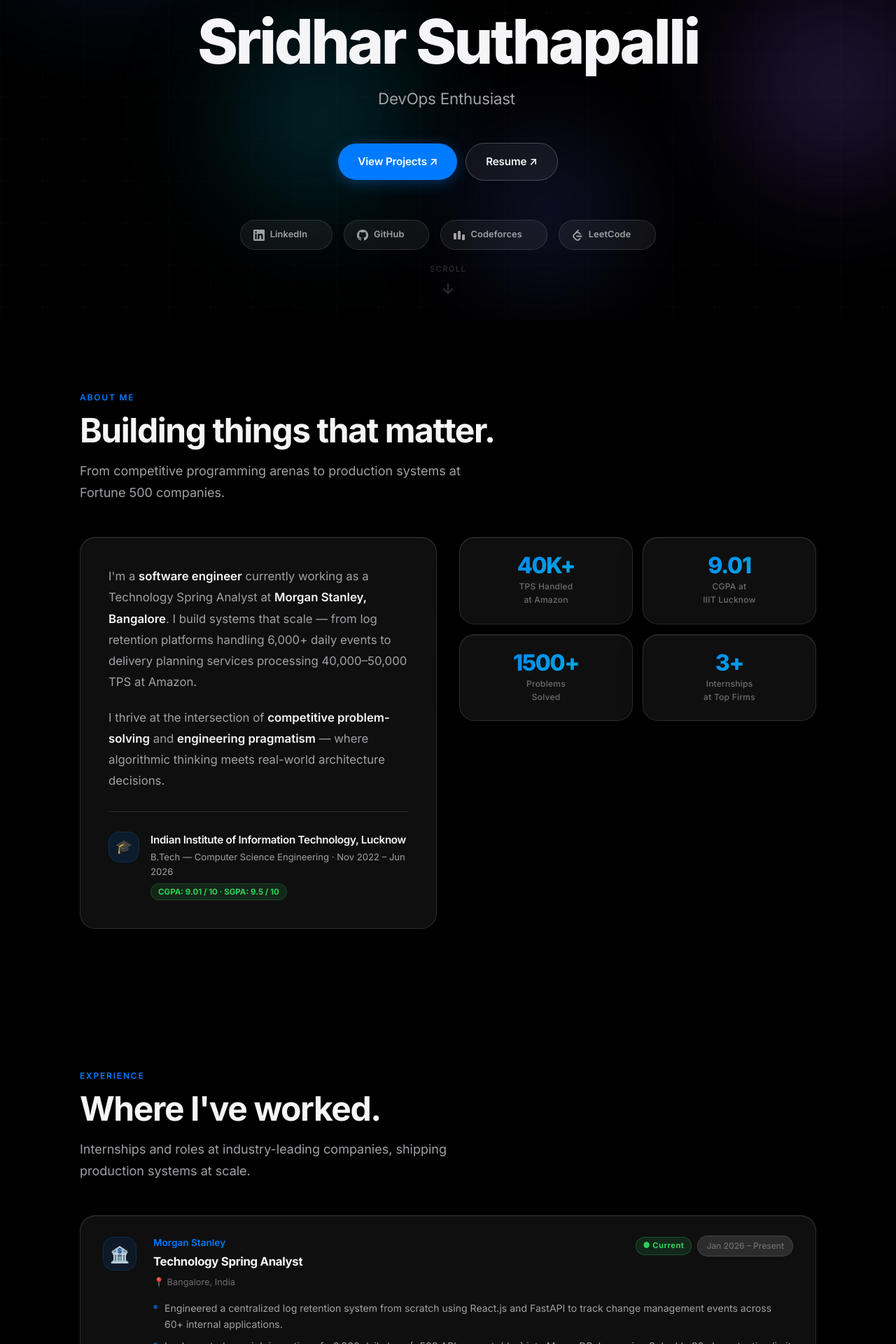
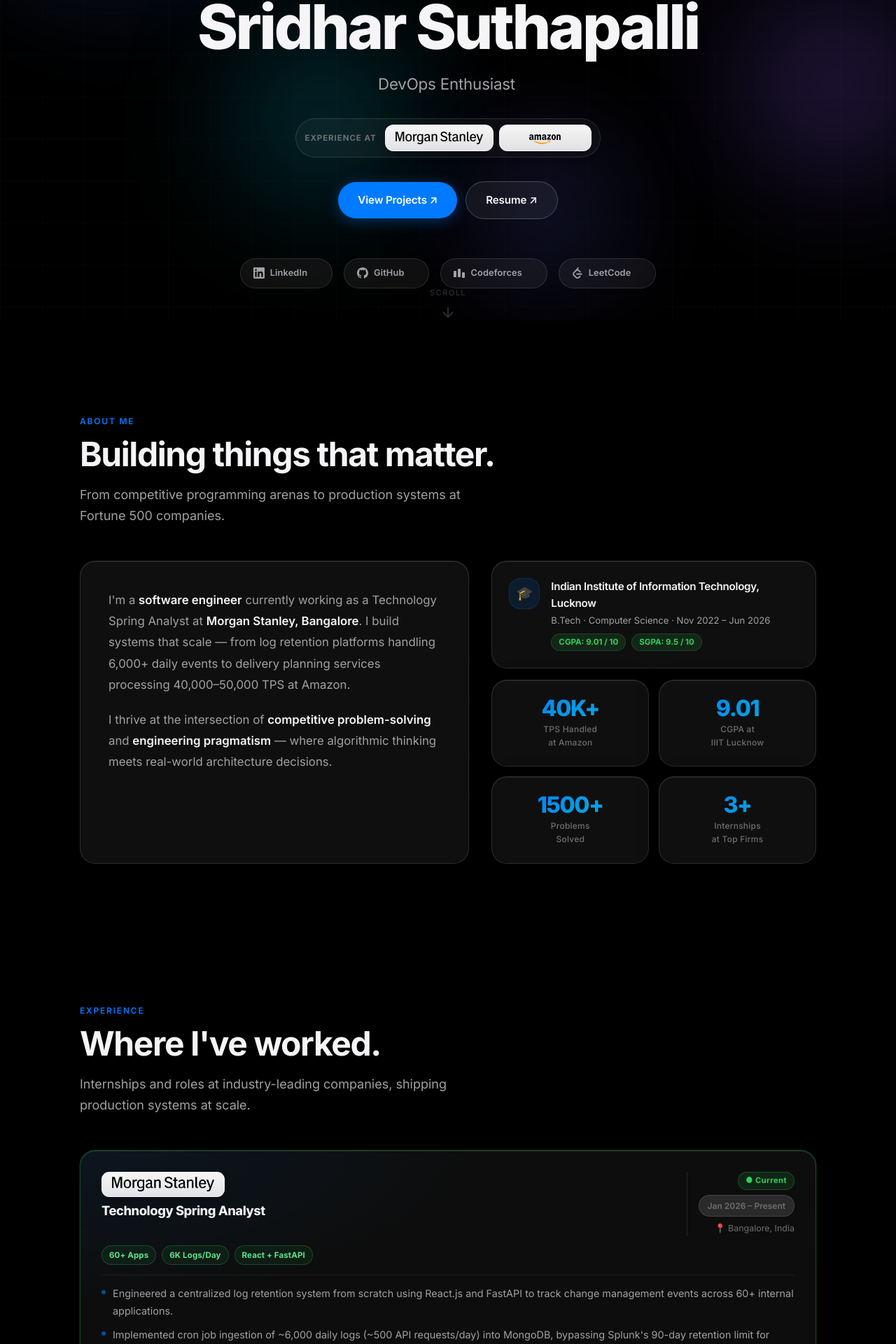
Before and after one commit to Illuminati9/Illuminati9.github.io, a React (Vite) app: page / in a window 1280 px wide. Shown: the part 342-2262 px from the top of the page at 70% size. Built offline with nearby package versions, Linux system fonts and the light colour scheme.

Commit message:
feat: added company logos and improved ui

```diff
--- a/index.html
+++ b/index.html
@@ -12,7 +12,7 @@
     <!-- Open Graph / Social Preview -->
     <meta property="og:type" content="website" />
     <meta property="og:url" content="https://Illuminati9.github.io/" />
-    <meta property="og:title" content="Sridhar Suthapalli — Software Engineer" />
+    <meta property="og:title" content="Sridhar Suthapalli · Software Engineer" />
     <meta property="og:description" content="Software Engineer at Morgan Stanley. Full-stack developer and competitive programming enthusiast." />
     <meta property="og:image" content="/avatar.png" />
 
--- a/src/App.jsx
+++ b/src/App.jsx
@@ -216,6 +216,18 @@
           <span className="cursor-blink" />
         </div>
 
+        <div className="hero-company-strip" aria-label="Companies worked at">
+          <span className="hero-company-label">Experience at</span>
+          <div className="hero-company-logos">
+            <span className="hero-company-logo-wrap">
+              <img src="/company/morgan-stanley.png" alt="Morgan Stanley logo" className="hero-company-logo hero-company-logo-ms" />
+            </span>
+            <span className="hero-company-logo-wrap">
+              <img src="/company/amazon.svg" alt="Amazon logo" className="hero-company-logo hero-company-logo-amz" />
+            </span>
+          </div>
+        </div>
+
         {/* CTA Buttons */}
         <div className="hero-actions">
           <a href="#projects" className="btn-primary" onClick={e => { e.preventDefault(); scrollToSection('projects') }}>
@@ -282,21 +294,25 @@
             I thrive at the intersection of <strong>competitive problem-solving</strong> and <strong>engineering pragmatism</strong> —
             where algorithmic thinking meets real-world architecture decisions.
           </p>
+        </div>
 
-          <div className="about-education">
+        <div className="about-side fade-in" ref={statsRef}>
+          <div className="glass-card about-education-card">
             <div className="edu-item">
               <div className="edu-icon">🎓</div>
               <div className="edu-info">
                 <h4>Indian Institute of Information Technology, Lucknow</h4>
-                <p>B.Tech — Computer Science Engineering · Nov 2022 – Jun 2026</p>
-                <span className="cgpa">CGPA: 9.01 / 10 · SGPA: 9.5 / 10</span>
+                <p>B.Tech · Computer Science · Nov 2022 – Jun 2026</p>
+                <div className="edu-metrics">
+                  <span className="cgpa">CGPA: 9.01 / 10</span>
+                  <span className="cgpa">SGPA: 9.5 / 10</span>
                 </div>
               </div>
             </div>
           </div>
 
           {/* Stats Grid */}
-        <div className="stats-grid fade-in" ref={statsRef}>
+          <div className="stats-grid">
             {[
               { number: '40K+', label: 'TPS Handled\nat Amazon' },
               { number: '9.01', label: 'CGPA at\nIIIT Lucknow' },
@@ -310,6 +326,7 @@
             ))}
           </div>
         </div>
+      </div>
     </Section>
   )
 }
@@ -320,11 +337,14 @@
     {
       role: 'Technology Spring Analyst',
       company: 'Morgan Stanley',
+      companyLogo: '/company/morgan-stanley.png',
+      companyLogoAlt: 'Morgan Stanley logo',
       location: 'Bangalore, India',
       period: 'Jan 2026 – Present',
       current: true,
       dotClass: 'exp-dot-ms',
-      icon: '🏦',
+      highlights: ['60+ Apps', '6K Logs/Day', 'React + FastAPI'],
+      tech: ['React.js', 'FastAPI', 'MongoDB', 'Python', 'Cron Jobs'],
       bullets: [
         'Engineered a centralized log retention system from scratch using React.js and FastAPI to track change management events across 60+ internal applications.',
         'Implemented cron job ingestion of ~6,000 daily logs (~500 API requests/day) into MongoDB, bypassing Splunk\'s 90-day retention limit for enterprise analytics.',
@@ -333,11 +353,14 @@
     {
       role: 'Software Dev Engineer Intern',
       company: 'Amazon',
+      companyLogo: '/company/amazon.svg',
+      companyLogoAlt: 'Amazon logo',
       location: 'Hyderabad, India',
       period: 'Jul 2025 – Dec 2025',
       current: false,
       dotClass: 'exp-dot-amz',
-      icon: '📦',
+      highlights: ['50K TPS', '99% API Coverage', '4 Regional Fleets'],
+      tech: ['Java', 'Spring Boot', 'AWS', 'Cell Architecture', 'Testing'],
       bullets: [
         'Built a Tier-1 delivery planning service architecture from scratch handling 40,000–50,000 TPS of global order traffic.',
         'Designed a deployment stack using Cell-based Architecture, partitioning incoming global traffic by input data to route requests across 4 region-specific isolated fleets.',
@@ -347,11 +370,14 @@
     {
       role: 'Technology Summer Analyst',
       company: 'Morgan Stanley',
+      companyLogo: '/company/morgan-stanley.png',
+      companyLogoAlt: 'Morgan Stanley logo',
       location: 'Bangalore, India',
       period: 'May 2025 – Jul 2025',
       current: false,
       dotClass: 'exp-dot-ms',
-      icon: '🏦',
+      highlights: ['1000+ PII Docs', 'Real-Time Remediation', 'Flask + React'],
+      tech: ['Flask', 'React.js', 'Data Security', 'API Integration'],
       bullets: [
         'Contributed to the internal data security platform by implementing a Flask-based API service to identify 1000+ sensitive PII documents.',
         'Integrated an endpoint with existing React.js dashboard, facilitating real-time permission remediation for security teams across the firm.',
@@ -371,23 +397,36 @@
         {experiences.map((exp, i) => {
           const ref = useFadeIn()
           return (
-            <div className="glass-card exp-card fade-in" key={i} ref={ref}>
-              <div className={`exp-dot ${exp.dotClass}`}>{exp.icon}</div>
+            <div className={`glass-card exp-card fade-in${exp.current ? ' exp-card-current' : ''}`} key={i} ref={ref}>
               <div className="exp-body">
                 <div className="exp-header">
-                  <div>
-                    <div className="exp-company">{exp.company}</div>
+                  <div className="exp-header-main">
+                    <div className="exp-company-row">
+                      <div className={`exp-company-logo-wrap ${exp.dotClass}`}>
+                        <img src={exp.companyLogo} alt={exp.companyLogoAlt} className="exp-company-logo-large" loading="lazy" decoding="async" />
+                      </div>
+                    </div>
                     <div className="exp-role">{exp.role}</div>
                   </div>
-                  <div style={{ display: 'flex', alignItems: 'center', gap: '8px', flexWrap: 'wrap' }}>
+                  <div className="exp-meta">
                     {exp.current && <span className="badge-current">● Current</span>}
                     <span className="exp-period">{exp.period}</span>
+                    <span className="exp-location">📍 {exp.location}</span>
                   </div>
                 </div>
-                <div className="exp-location">📍 {exp.location}</div>
+                <div className="exp-highlights">
+                  {exp.highlights.map((h, idx) => (
+                    <span key={idx} className="exp-highlight-chip">{h}</span>
+                  ))}
+                </div>
                 <ul className="exp-bullets">
                   {exp.bullets.map((b, j) => <li key={j}>{b}</li>)}
                 </ul>
+                <div className="exp-tech-tags">
+                  {exp.tech.map((t, idx) => (
+                    <span key={idx} className="exp-tech-tag">{t}</span>
+                  ))}
+                </div>
               </div>
             </div>
           )
@@ -684,16 +723,32 @@
   const [form, setForm] = useState({ name: '', email: '', message: '' })
   const [sent, setSent] = useState(false)
   const [sending, setSending] = useState(false)
+  const [copied, setCopied] = useState(false)
 
-  const handleSubmit = (e) => {
+  const handleSubmit = async (e) => {
     e.preventDefault()
     setSending(true)
-    // Build a mailto: link from form fields — opens native email client, works with no backend
-    const subject = encodeURIComponent(`Portfolio Contact from ${form.name}`)
-    const body = encodeURIComponent(
-      `Hi Sridhar,\n\n${form.message}\n\nFrom: ${form.name}\nEmail: ${form.email}`
-    )
-    window.open(`mailto:sridharsuthapalli49@gmail.com?subject=${subject}&body=${body}`, '_blank')
+    const targetEmail = 'sridharsuthapalli49@gmail.com'
+    const subjectRaw = `Portfolio Contact from ${form.name}`
+    const bodyRaw = `Hi Sridhar,\n\n${form.message}\n\nFrom: ${form.name}\nEmail: ${form.email}`
+    const gmailUrl =
+      `https://mail.google.com/mail/?view=cm&fs=1&to=${encodeURIComponent(targetEmail)}` +
+      `&su=${encodeURIComponent(subjectRaw)}&body=${encodeURIComponent(bodyRaw)}`
+
+    try {
+      await navigator.clipboard.writeText(targetEmail)
+      setCopied(true)
+    } catch {
+      setCopied(false)
+    }
+
+    const popup = window.open(gmailUrl, '_blank', 'noopener,noreferrer')
+    if (!popup) {
+      const mailto =
+        `mailto:${targetEmail}?subject=${encodeURIComponent(subjectRaw)}&body=${encodeURIComponent(bodyRaw)}`
+      window.location.href = mailto
+    }
+
     setSent(true)
     setForm({ name: '', email: '', message: '' })
     setSending(false)
@@ -782,11 +837,11 @@
               id="contact-submit"
               disabled={sending}
             >
-              {sending ? 'Opening email…' : 'Send via Email →'}
+              {sending ? 'Opening compose…' : 'Open Compose Window →'}
             </button>
             {sent && (
               <div className="form-success">
-                ✅ Your email client opened! Send the message from there.
+                ✅ Compose opened in a new tab. {copied ? 'Email copied to clipboard as backup.' : 'If it did not open, use the email shown on the left.'}
               </div>
             )}
           </form>
--- a/src/index.css
+++ b/src/index.css
@@ -533,8 +533,60 @@
   font-weight: 400;
   color: var(--text-secondary);
   min-height: 2em;
-  margin-bottom: 36px;
+  margin-bottom: 22px;
   letter-spacing: -0.01em;
+}
+
+.hero-company-strip {
+  display: inline-flex;
+  align-items: center;
+  gap: 12px;
+  padding: 8px 12px;
+  border-radius: var(--radius-pill);
+  border: 1px solid var(--glass-border);
+  background: rgba(255, 255, 255, 0.04);
+  backdrop-filter: blur(10px);
+  margin-bottom: 34px;
+  flex-wrap: wrap;
+  justify-content: center;
+}
+
+.hero-company-label {
+  font-size: 0.72rem;
+  letter-spacing: 0.08em;
+  text-transform: uppercase;
+  color: var(--text-tertiary);
+  font-weight: 700;
+}
+
+.hero-company-logos {
+  display: inline-flex;
+  align-items: center;
+  gap: 8px;
+}
+
+.hero-company-logo-wrap {
+  display: inline-flex;
+  align-items: center;
+  justify-content: center;
+  height: 38px;
+  min-width: 132px;
+  padding: 7px 14px;
+  border-radius: 12px;
+  border: 1px solid rgba(255, 255, 255, 0.45);
+  background: linear-gradient(180deg, rgba(255, 255, 255, 0.96), rgba(245, 245, 247, 0.92));
+  box-shadow: 0 6px 14px rgba(0, 0, 0, 0.22);
+}
+
+.hero-company-logo {
+  height: 20px;
+  width: auto;
+  max-width: 100%;
+  object-fit: contain;
+}
+
+.hero-company-logo-ms {
+  height: 18px;
 }
 
 .cursor-blink {
@@ -701,13 +753,24 @@
 
 .about-grid {
   display: grid;
-  grid-template-columns: 1fr 1fr;
+  grid-template-columns: 1.2fr 1fr;
   gap: 32px;
   align-items: start;
 }
 
 .about-card {
   padding: 40px;
+  height: 100%;
+}
+
+.about-side {
+  display: flex;
+  flex-direction: column;
+  gap: 16px;
+}
+
+.about-education-card {
+  padding: 24px;
 }
 
 .about-text {
@@ -720,12 +783,6 @@
 .about-text strong {
   color: var(--text-primary);
   font-weight: 600;
-}
-
-.about-education {
-  margin-top: 28px;
-  padding-top: 28px;
-  border-top: 1px solid var(--glass-border);
 }
 
 .edu-item {
@@ -760,9 +817,16 @@
   margin-top: 2px;
 }
 
+
+.edu-metrics {
+  display: flex;
+  flex-wrap: wrap;
+  gap: 8px;
+  margin-top: 8px;
+}
+
 .edu-info .cgpa {
   display: inline-block;
-  margin-top: 6px;
   padding: 2px 10px;
   background: rgba(48, 209, 88, 0.12);
   border: 1px solid rgba(48, 209, 88, 0.2);
@@ -825,58 +889,112 @@
 
 .exp-card {
   display: flex;
-  gap: 24px;
-  padding: 28px 32px;
+  gap: 0;
+  padding: 30px;
   position: relative;
-}
-
-.exp-dot {
-  position: relative;
-  flex-shrink: 0;
-  width: 48px;
-  height: 48px;
-  border-radius: var(--radius-md);
-  display: flex;
+  border: 1px solid rgba(255, 255, 255, 0.14);
+  background:
+    radial-gradient(120% 120% at 0% 0%, rgba(0, 122, 255, 0.08), transparent 45%),
+    rgba(255, 255, 255, 0.05);
+}
+
+.exp-card-current {
+  border-color: rgba(48, 209, 88, 0.3);
+  box-shadow:
+    0 10px 34px rgba(0, 0, 0, 0.45),
+    inset 0 1px 0 rgba(255, 255, 255, 0.1),
+    0 0 0 1px rgba(48, 209, 88, 0.1);
+}
+
+.exp-body { flex: 1; }
+
+.exp-header {
+  display: flex;
+  align-items: stretch;
+  justify-content: space-between;
+  gap: 18px;
+  margin-bottom: 14px;
+}
+
+.exp-header-main {
+  display: flex;
+  flex-direction: column;
+  gap: 8px;
+}
+
+.exp-role {
+  font-size: clamp(1rem, 1.5vw, 1.15rem);
+  font-weight: 760;
+  color: var(--text-primary);
+  letter-spacing: -0.025em;
+  line-height: 1.25;
+}
+
+.exp-company-row {
+  display: flex;
+  align-items: center;
+  gap: 12px;
+}
+
+.exp-company-logo-wrap {
+  display: inline-flex;
   align-items: center;
   justify-content: center;
-  font-size: 1.4rem;
-  border: 1px solid var(--glass-border);
-  margin-top: 2px;
-  z-index: 1;
-}
-
-.exp-dot-ms { background: rgba(0, 122, 255, 0.1); border-color: rgba(0, 122, 255, 0.2); }
-.exp-dot-amz { background: rgba(255, 153, 0, 0.1); border-color: rgba(255, 153, 0, 0.2); }
-
-.exp-body { flex: 1; }
-
-.exp-header {
-  display: flex;
-  align-items: flex-start;
-  justify-content: space-between;
-  gap: 12px;
-  margin-bottom: 6px;
+  height: 36px;
+  min-width: 116px;
+  padding: 6px 14px;
+  border-radius: 11px;
+  border: 1px solid rgba(255, 255, 255, 0.45);
+  box-shadow:
+    inset 0 1px 0 rgba(255, 255, 255, 0.7),
+    0 4px 10px rgba(0, 0, 0, 0.18);
+  background: linear-gradient(180deg, rgba(255, 255, 255, 0.96), rgba(245, 245, 247, 0.92));
+}
+
+.exp-company-logo-wrap.exp-dot-ms {
+  background: linear-gradient(180deg, rgba(255, 255, 255, 0.96), rgba(245, 245, 247, 0.92));
+}
+
+.exp-company-logo-wrap.exp-dot-amz {
+  background: linear-gradient(180deg, rgba(255, 255, 255, 0.96), rgba(245, 245, 247, 0.92));
+}
+
+.exp-company-logo {
+  width: 100%;
+  height: 16px;
+  object-fit: contain;
+}
+
+.exp-company-logo-large {
+  width: 100%;
+  height: 21px;
+  object-fit: contain;
+}
+
+.exp-highlights {
+  display: flex;
   flex-wrap: wrap;
-}
-
-.exp-role {
-  font-size: 1.05rem;
+  gap: 8px;
+  margin: 0 0 14px;
+}
+
+.exp-highlight-chip {
+  display: inline-flex;
+  align-items: center;
+  padding: 4px 10px;
+  border-radius: var(--radius-pill);
+  border: 1px solid rgba(48, 209, 88, 0.25);
+  background: rgba(48, 209, 88, 0.08);
+  color: #5de389;
+  font-size: 0.72rem;
   font-weight: 700;
-  color: var(--text-primary);
-  letter-spacing: -0.02em;
-}
-
-.exp-company {
-  font-size: 0.85rem;
-  font-weight: 600;
-  color: var(--accent);
-  margin-bottom: 2px;
+  letter-spacing: 0.01em;
 }
 
 .exp-period {
   font-size: 0.75rem;
-  font-weight: 500;
-  padding: 4px 12px;
+  font-weight: 600;
+  padding: 5px 12px;
   background: var(--glass-bg-strong);
   border: 1px solid var(--glass-border);
   border-radius: var(--radius-pill);
@@ -885,25 +1003,36 @@
 }
 
 .exp-location {
-  font-size: 0.8rem;
+  font-size: 0.78rem;
   color: var(--text-tertiary);
-  margin-bottom: 14px;
+}
+
+.exp-meta {
+  display: flex;
+  flex-direction: column;
+  align-items: flex-end;
+  justify-content: flex-start;
+  gap: 7px;
+  padding-left: 16px;
+  border-left: 1px solid rgba(255, 255, 255, 0.1);
 }
 
 .exp-bullets {
   list-style: none;
   display: flex;
   flex-direction: column;
-  gap: 8px;
+  gap: 10px;
+  padding-top: 14px;
+  border-top: 1px solid rgba(255, 255, 255, 0.07);
 }
 
 .exp-bullets li {
   display: flex;
   align-items: flex-start;
   gap: 10px;
-  font-size: 0.88rem;
+  font-size: 0.9rem;
   color: var(--text-secondary);
-  line-height: 1.65;
+  line-height: 1.7;
 }
 
 .exp-bullets li::before {
@@ -916,6 +1045,27 @@
   opacity: 0.6;
   margin-top: 7px;
   flex-shrink: 0;
+}
+
+.exp-tech-tags {
+  display: flex;
+  flex-wrap: wrap;
+  gap: 8px;
+  margin-top: 16px;
+  padding-top: 16px;
+  border-top: 1px solid rgba(255, 255, 255, 0.06);
+}
+
+.exp-tech-tag {
+  display: inline-flex;
+  align-items: center;
+  padding: 5px 10px;
+  border-radius: var(--radius-pill);
+  background: rgba(255, 255, 255, 0.05);
+  border: 1px solid var(--glass-border);
+  color: var(--text-secondary);
+  font-size: 0.72rem;
+  font-weight: 600;
 }
 
 /* Current badge */
@@ -1590,6 +1740,10 @@
     gap: 20px;
   }
 
+  .about-education-card {
+    padding: 20px;
+  }
+
   .contact-grid {
     grid-template-columns: 1fr;
     gap: 20px;
@@ -1605,6 +1759,21 @@
 
   .hero-actions {
     margin-bottom: 34px;
+  }
+
+  .hero-company-strip {
+    margin-bottom: 28px;
+    gap: 10px;
+  }
+
+  .hero-company-logo-wrap {
+    min-width: 108px;
+    height: 32px;
+    padding: 5px 10px;
+  }
+
+  .hero-company-logo {
+    height: 17px;
   }
 
   .hero-status-badge {
@@ -1642,7 +1811,45 @@
   .exp-card {
     padding: 20px;
     flex-direction: column;
-    gap: 14px;
+    gap: 0;
+  }
+
+  .exp-header {
+    flex-direction: column;
+    gap: 12px;
+    margin-bottom: 12px;
+  }
+
+  .exp-header-main {
+    gap: 6px;
+  }
+
+  .exp-highlights {
+    margin-top: 8px;
+  }
+
+  .exp-highlight-chip,
+  .exp-tech-tag {
+    font-size: 0.68rem;
+  }
+
+  .exp-company-logo-wrap {
+    min-width: 106px;
+    height: 30px;
+    padding: 5px 9px;
+  }
+
+  .exp-company-logo-large {
+    height: 17px;
+  }
+
+  .exp-meta {
+    align-items: flex-start;
+    padding-left: 0;
+    border-left: none;
+    border-top: 1px solid rgba(255, 255, 255, 0.08);
+    padding-top: 10px;
+    gap: 6px;
   }
 
   .experience-list::before {
@@ -1733,6 +1940,33 @@
   .exp-bullets li,
   .contact-link-value {
     font-size: 0.84rem;
+  }
+
+  .hero-company-strip {
+    width: 100%;
+    padding: 8px 10px;
+  }
+
+  .hero-company-label {
+    width: 100%;
+  }
+
+  .hero-company-logos {
+    width: 100%;
+    justify-content: center;
+  }
+
+  .hero-company-logo-wrap {
+    min-width: 100px;
+  }
+
+  .exp-company-logo-wrap {
+    min-width: 92px;
+    height: 28px;
+  }
+
+  .exp-company-logo-large {
+    height: 15px;
   }
 
   .cp-total-badge {
```
Also changed, not shown: public/company/amazon.svg (added), public/company/morgan-stanley.png (added). Lines whose indentation alone changed are shown as unchanged.
